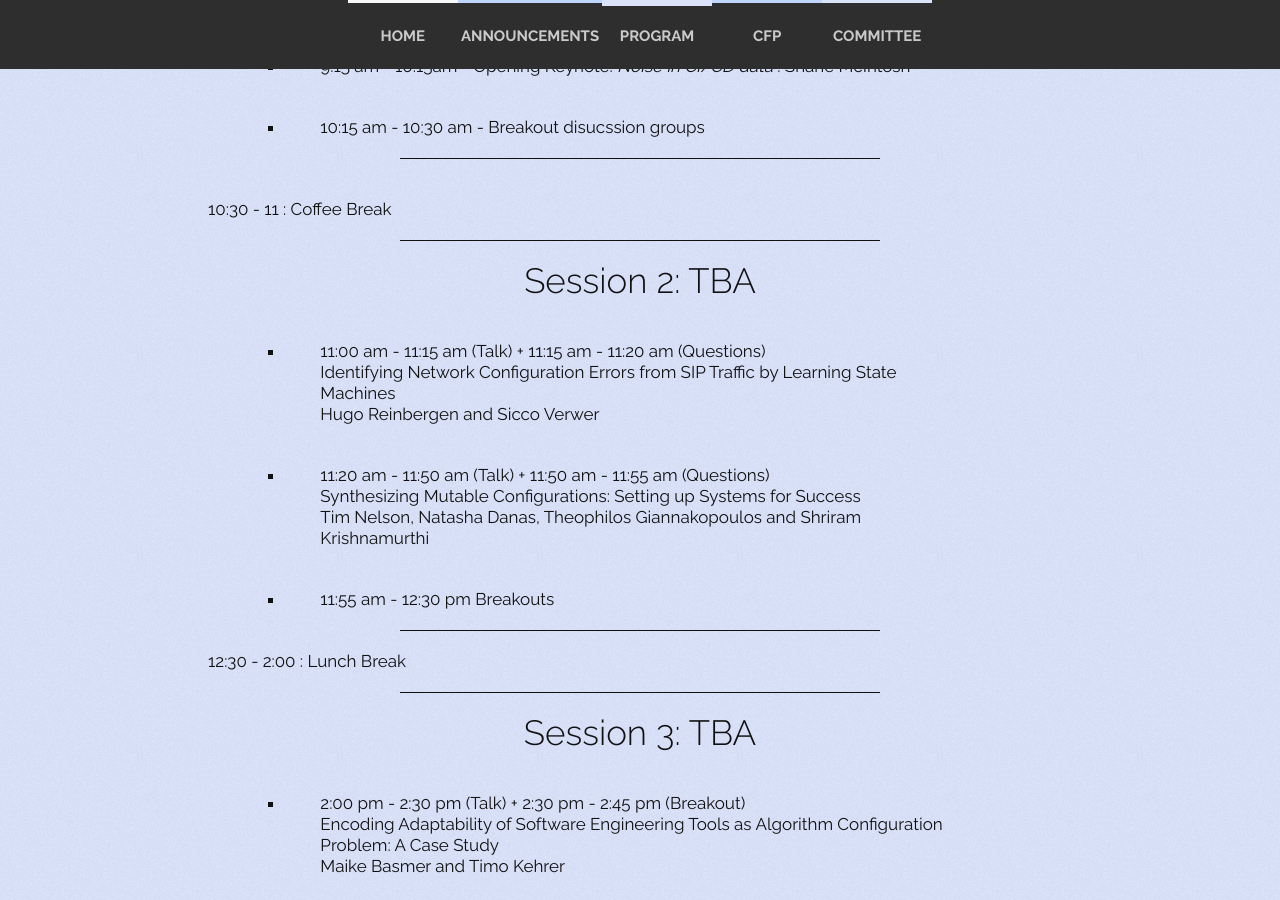
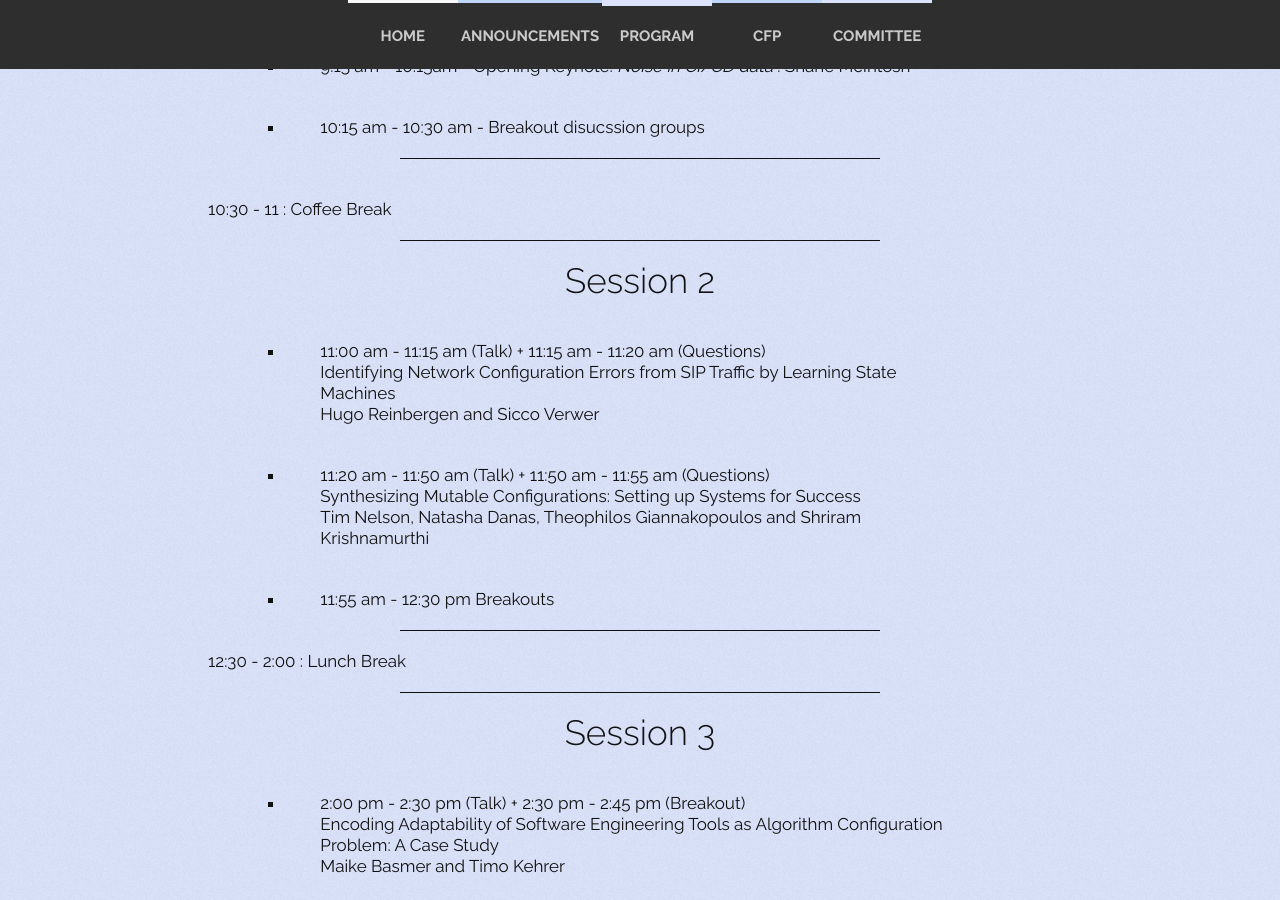
Before and after one commit to SEConfig/SEConfig.github.io, a Jekyll site: the page built from index.html, in a window 1280 px wide and 900 px high, scrolled down 1771 px. Built offline with Jekyll 4.4.1, drawn with Linux system fonts in a browser that asks for light colours; nearby versions of some CDN libraries.

Commit message:
Removes 'TBA' to the session titles

```diff
--- a/_posts/2019-01-03-program.md
+++ b/_posts/2019-01-03-program.md
@@ -25,7 +25,7 @@ fa-icon: list-alt
 
 ---
 
-## Session 2: TBA
+## Session 2
 
 - 11:00 am - 11:15 am (Talk) + 11:15 am - 11:20 am (Questions) <br/>
 Identifying Network Configuration Errors from SIP Traffic by Learning State Machines <br/>
@@ -44,7 +44,7 @@ Breakouts
 
 ---
 
-## Session 3: TBA
+## Session 3
 
 - 2:00 pm - 2:30 pm (Talk) + 2:30 pm - 2:45 pm (Breakout) <br/>
 Encoding Adaptability of Software Engineering Tools as Algorithm Configuration Problem: A Case Study <br/>
```
